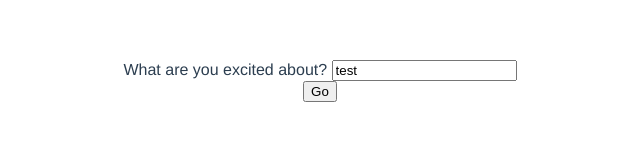
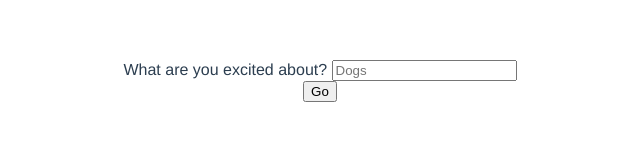
Before and after one commit to nrabins/more-like, a Vue app: page / in a window 1280 px wide. Shown: the top 160 px of the page, without its empty margins (320-960 px from the left). Built offline with nearby package versions, Linux system fonts and the light colour scheme.

Commit message:
Simplify structure. We don't need components right now.

```diff
--- a/src/App.vue
+++ b/src/App.vue
@@ -1,22 +1,24 @@
 <template>
   <div id="app">
-    <TextInput v-bind="{search}" />
-    <InsultDisplay v-bind="{insult}" />
+    <div class="input">
+      <div>
+        What are you excited about? <input v-model="query" placeholder="Dogs">
+      </div>
+      <button @click="search">Go</button>
+    </div>
+    <div>
+      {{insult}}
+    </div>
   </div>
 </template>
 
 <script>
-import TextInput from "./components/TextInput.vue";
-import InsultDisplay from "./components/InsultDisplay.vue";
 
 export default {
   name: 'app',
-  components: {
-    TextInput,
-    InsultDisplay
-  },
   data() {
     return {
+      query: "",
       insult: ""
     }
   },
@@ -27,11 +29,11 @@ export default {
 
       console.log('searching')
 
-      fetch ('https://api.datamuse.com/words?rel_rhy=forgetful')
-        .then(response => response.json())
-        .then(json => {
-          console.log(JSON.stringify(json))
-        });
+      // fetch ('https://api.datamuse.com/words?rel_rhy=forgetful')
+      //   .then(response => response.json())
+      //   .then(json => {
+      //     console.log(JSON.stringify(json))
+      //   });
 
     }
   }
--- a/src/components/InsultDisplay.vue
+++ /dev/null
@@ -1,18 +0,0 @@
-<template>
-  <div>
-    {{insult}}
-  </div>
-</template>
-
-<script>
-export default {
-  name: 'InsultDisplay',
-  props: [
-    'insult'
-  ]
-}
-</script>
-
-<style>
-
-</style>
--- a/src/components/TextInput.vue
+++ /dev/null
@@ -1,31 +0,0 @@
-<template>
-  <div class="input-container">
-    <div>
-      What are you excited about? <input v-model="excitedThing" placeholder="Dogs">
-    </div>
-    <button @click="handleSearch">Go</button>
-  </div>
-</template>
-
-<script>
-export default {
-  name: 'TextInput',
-  props: [
-    'search'
-  ],
-  data() {
-    return {
-      excitedThing: "test"
-    }
-  },
-  methods: {
-    handleSearch: function() {
-      this.$props.search(this.excitedThing)
-    }
-  }
-}
-</script>
-
-<style>
-
-</style>
```
Also changed, not shown: 1 other file (tests, documents, lock files or other folders).
